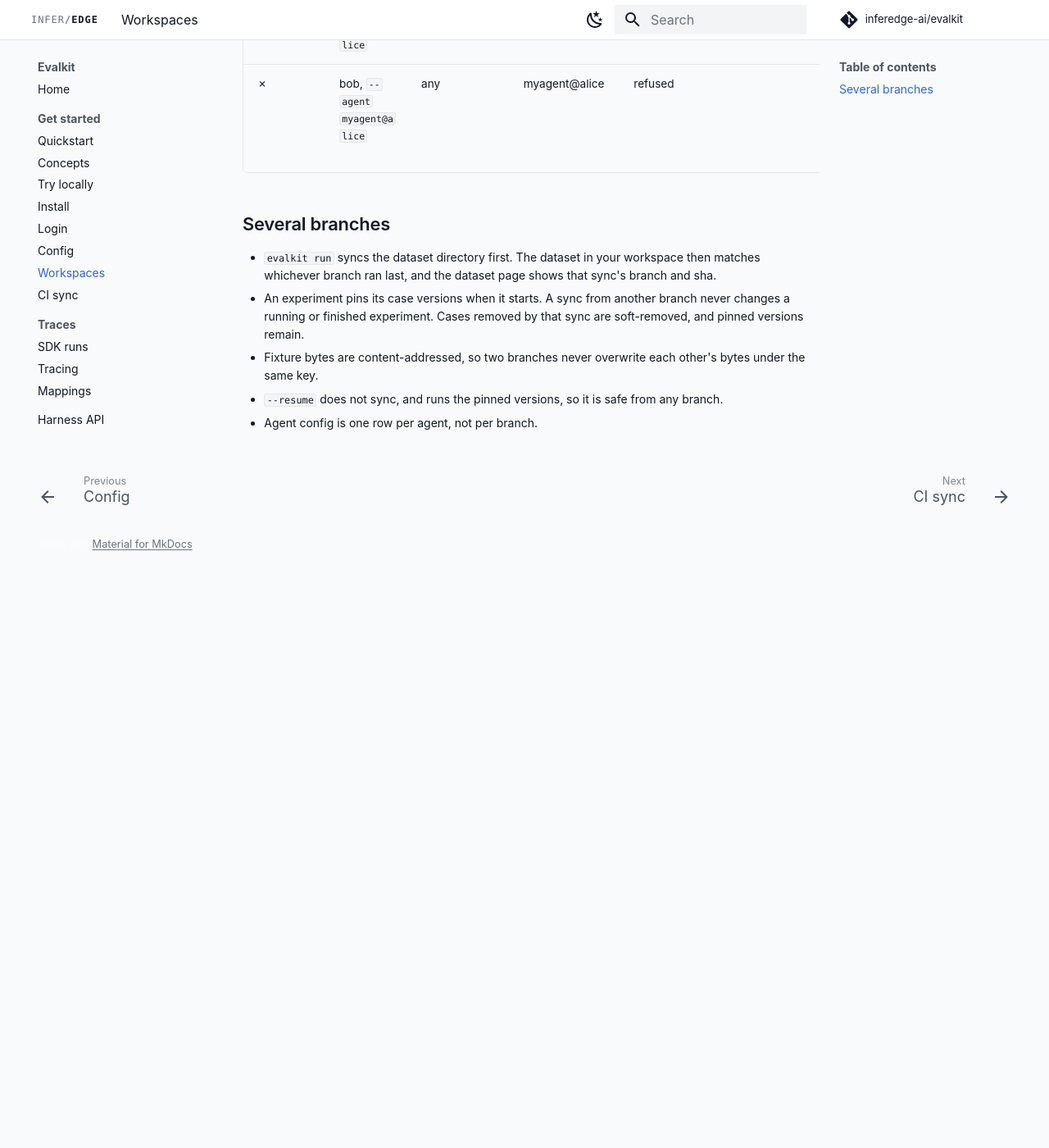
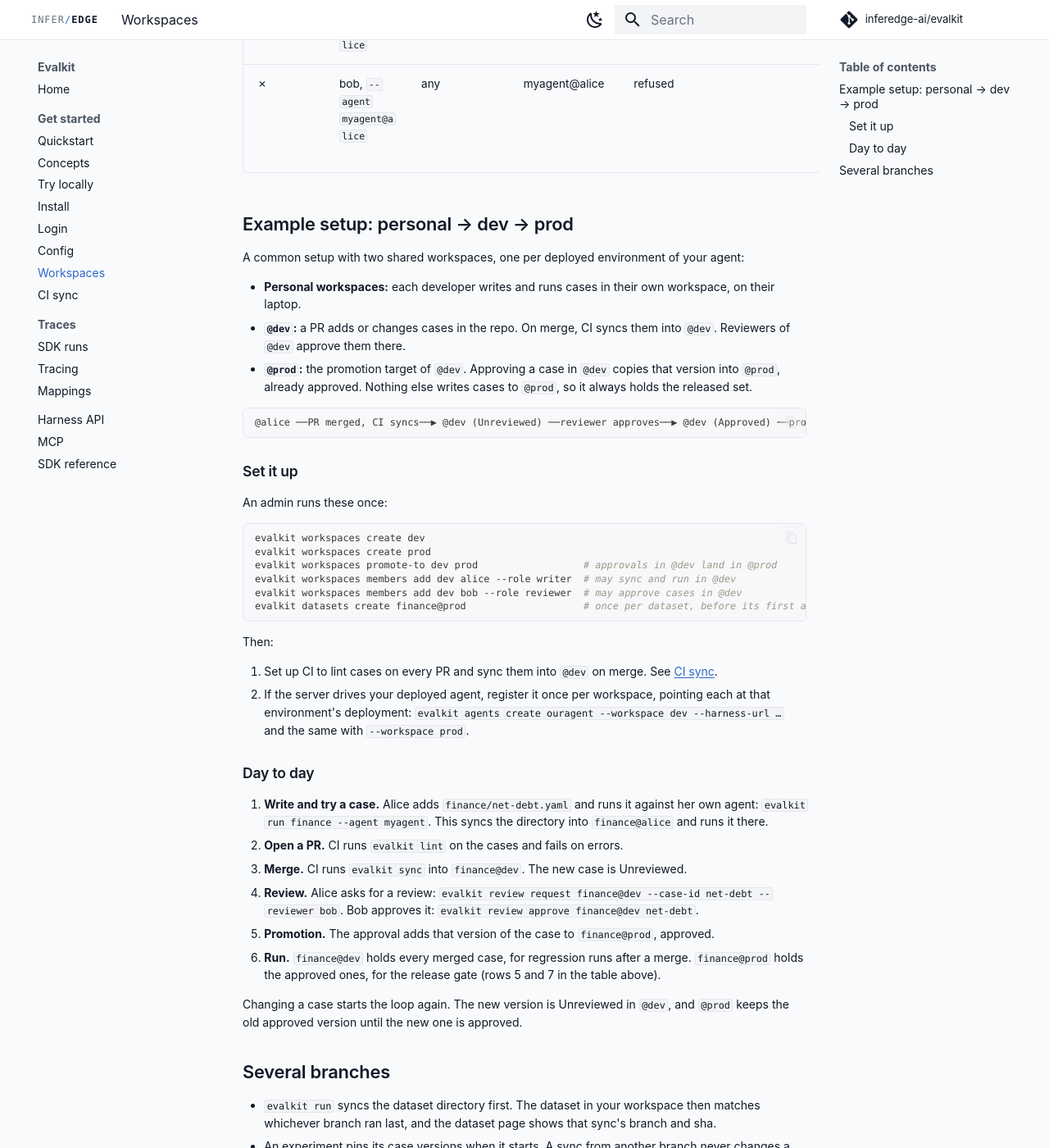
Before and after one commit to inferedge-ai/evalkit, an MkDocs documentation site: the page built from docs/user/workspaces.md, in a window 1280 px wide and 1400 px high, scrolled down 2294 px. Shown: the whole window at 82% size. Built offline with MkDocs 1.6.1 and Material for MkDocs 9.7.7, drawn with Linux system fonts in a browser that asks for light colours; comment, search, counter and statistics services are not loaded; the version menu is left out; before the commit the page ends 2980 px from its top, so only the background shows below that.

Commit message:
Docs: dev/prod example setup on Workspaces; CI sync page builds on it
Co-Authored-By: Claude Opus 5.5 (1M context) <noreply@anthropic.com>
Claude-Session: https://claude.ai/code/session_01BJVQnYgP7utk325VuD2Vzp

````diff
--- a/docs/user/workspaces.md
+++ b/docs/user/workspaces.md
@@ -30,6 +30,66 @@ with one entry per shared workspace.
 | ✗   | anyone, server or UI, `--agent myagent@alice`                   | any                          | myagent@alice                     | refused        |                    |                                       |               | the server cannot reach a laptop                    |
 | ✗   | bob, `--agent myagent@alice`                                    | any                          | myagent@alice                     | refused        |                    |                                       |               | only the owner runs a personal agent                |
 
+## Example setup: personal → dev → prod
+
+A common setup with two shared workspaces, one per deployed environment of
+your agent:
+
+- **Personal workspaces:** each developer writes and runs cases in their own
+  workspace, on their laptop.
+- **`@dev`:** a PR adds or changes cases in the repo. On merge, CI syncs them
+  into `@dev`. Reviewers of `@dev` approve them there.
+- **`@prod`:** the promotion target of `@dev`. Approving a case in `@dev`
+  copies that version into `@prod`, already approved. Nothing else writes
+  cases to `@prod`, so it always holds the released set.
+
+```text
+@alice ──PR merged, CI syncs──▶ @dev (Unreviewed) ──reviewer approves──▶ @dev (Approved) ──promotion──▶ @prod (Approved)
+```
+
+### Set it up
+
+An admin runs these once:
+
+```bash
+evalkit workspaces create dev
+evalkit workspaces create prod
+evalkit workspaces promote-to dev prod                  # approvals in @dev land in @prod
+evalkit workspaces members add dev alice --role writer  # may sync and run in @dev
+evalkit workspaces members add dev bob --role reviewer  # may approve cases in @dev
+evalkit datasets create finance@prod                    # once per dataset, before its first approval
+```
+
+Then:
+
+1. Set up CI to lint cases on every PR and sync them into `@dev` on merge.
+   See [CI sync](ci-sync.md).
+2. If the server drives your deployed agent, register it once per
+   workspace, pointing each at that environment's deployment:
+   `evalkit agents create ouragent --workspace dev --harness-url …` and the
+   same with `--workspace prod`.
+
+### Day to day
+
+1. **Write and try a case.** Alice adds `finance/net-debt.yaml` and runs it
+   against her own agent: `evalkit run finance --agent myagent`. This syncs
+   the directory into `finance@alice` and runs it there.
+2. **Open a PR.** CI runs `evalkit lint` on the cases and fails on errors.
+3. **Merge.** CI runs `evalkit sync` into `finance@dev`. The new case is
+   Unreviewed.
+4. **Review.** Alice asks for a review:
+   `evalkit review request finance@dev --case-id net-debt --reviewer bob`.
+   Bob approves it: `evalkit review approve finance@dev net-debt`.
+5. **Promotion.** The approval adds that version of the case to
+   `finance@prod`, approved.
+6. **Run.** `finance@dev` holds every merged case, for regression runs
+   after a merge. `finance@prod` holds the approved ones, for the release
+   gate (rows 5 and 7 in the table above).
+
+Changing a case starts the loop again. The new version is Unreviewed in
+`@dev`, and `@prod` keeps the old approved version until the new one is
+approved.
+
 ## Several branches
 
 - `evalkit run` syncs the dataset directory first. The dataset in your
````
Also changed, not shown: CHANGELOG.md (+3 -1 lines), docs/user/ci-sync.md (+7 -1 lines), skills/evalkit-deployment/SKILL.md (+6 -2 lines).
